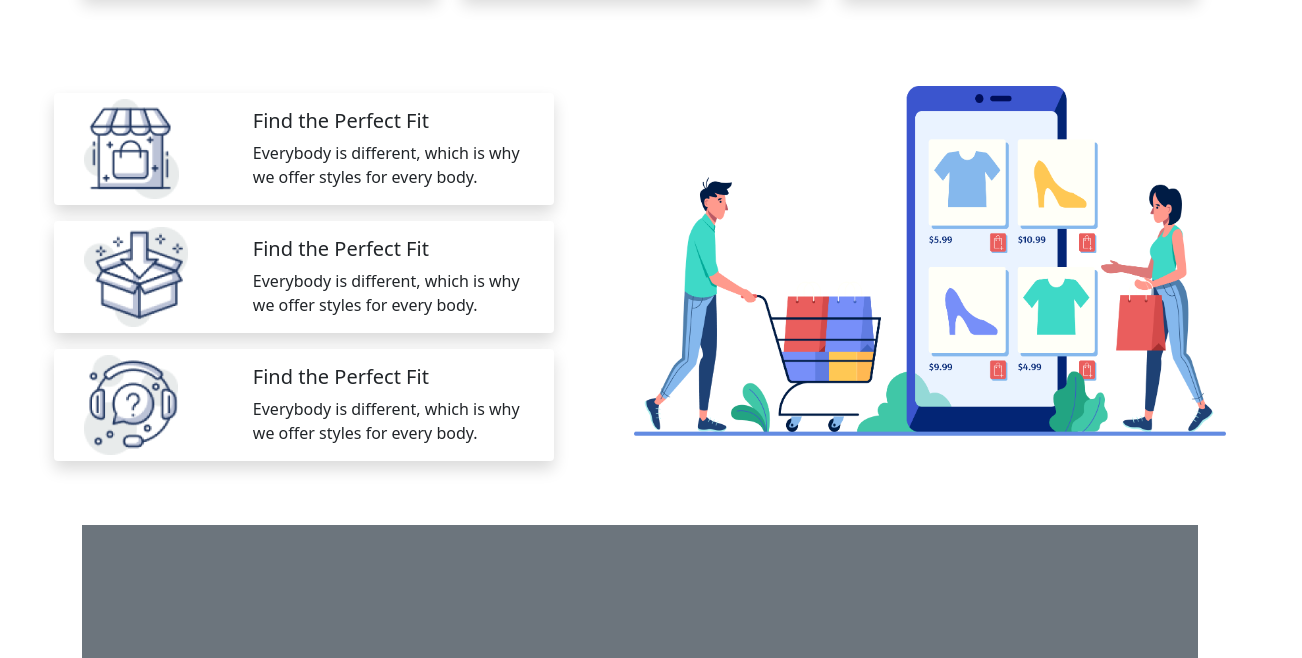
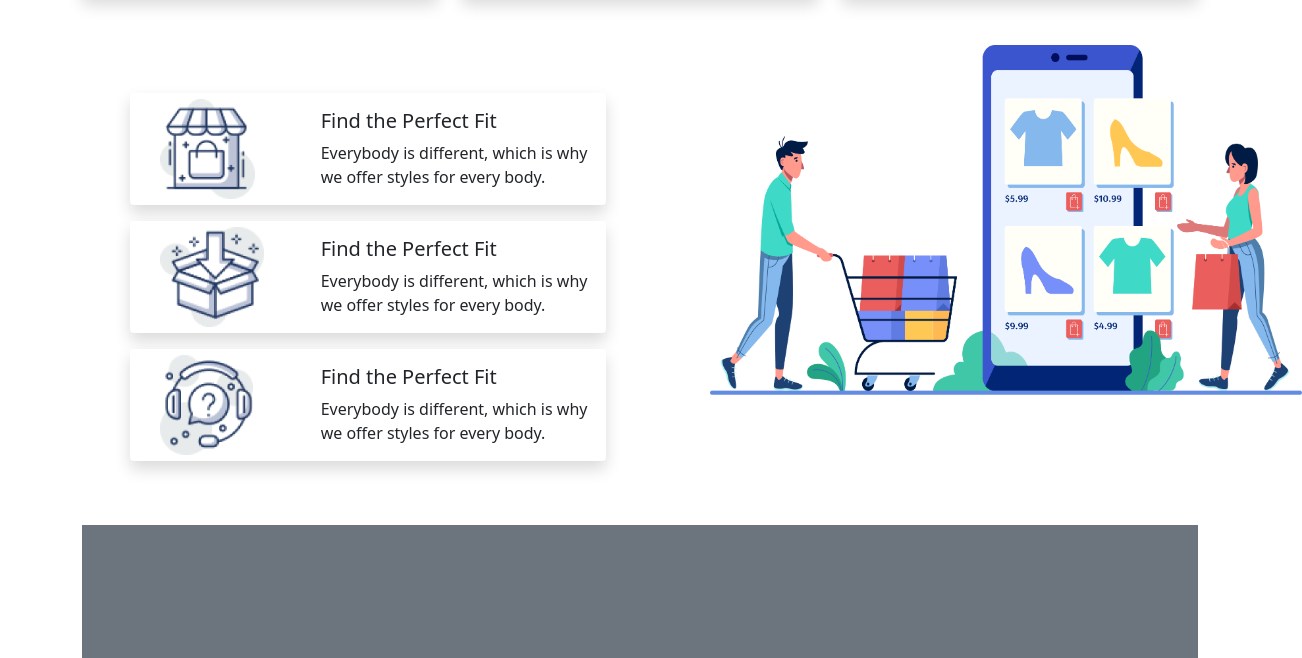
Before and after one commit to Sun-Debnath/assignment-2, a plain HTML site: page index.html in a window 1280 px wide. Shown: the part 1815-2473 px from the top of the page, 1302 px wide, since content can reach past the window. Drawn offline with Linux system fonts and the light colour scheme; files whose address does not match are found by name.

Commit message:
small change

```diff
--- a/index.html
+++ b/index.html
@@ -34,6 +34,7 @@
         </section>
 
         <section class="container mt-5 d-flex">
+            <div class="row">
                 <div class="col-md-6 mt-5 mt-5">
                     <h1> <span style="color:rgb(236, 209, 53);">BE THE PENGUINS</span> <br><span
                             style="color: rgb(14, 14, 99);"> OF WINTER</span> </h1>
@@ -44,6 +45,8 @@
 
                 <div class="col-md-6">
                     <img height="500px" src="image/main.png" alt="">
+                </div>
+
             </div>
 
         </section>
@@ -176,14 +179,15 @@
 
         </section>
         <section id="us" class=" d-flex justify-content-center align-items-center mt-5 gx-5 container">
+            <div class="row">
                 <div class="mt-5 col-md-6" style="max-width: 500px;">
 
                     <div class="card mb-3 border-0 shadow">
                         <div class="row gx-5 align-items-center justify-content-around">
-                      <div class="col-md-4 last">
+                          <div class="col-sm-4 last">
                             <img src="icon/image 12.png" alt="...">
                           </div>
-                      <div class="col-md-8">
+                          <div class="col-sm-8">
                             <div class="card-body">
                               <h5 class="card-title">Find the Perfect Fit</h5>
                               <p class="card-text">Everybody is different, which is why we offer styles for every body.</p>
@@ -195,10 +199,10 @@
 
                     <div class="card mb-3 border-0 shadow">
                         <div class="row gx-5 align-items-center justify-content-around">
-                      <div class="col-md-4 last">
+                          <div class="col-sm-4 last">
                             <img src="icon/image 13.png" alt="...">
                           </div>
-                      <div class="col-md-8">
+                          <div class="col-sm-8">
                             <div class="card-body">
                               <h5 class="card-title">Find the Perfect Fit</h5>
                               <p class="card-text">Everybody is different, which is why we offer styles for every body.</p>
@@ -208,12 +212,12 @@
                       </div>
                     </div>
 
-                <div class="card mb-3 border-0 shadow" >
-                    <div class="row gx-5 align-items-center justify-content-around">
-                      <div class="col-md-4 last">
+                    <div class="card mb-3 border-0 shadow justify-content-sm-center" >
+                        <div class="row gx-5 align-items-center justify-content-around ">
+                          <div class="col-sm-4 last">
                             <img src="icon/image 14.png" alt="...">
                           </div>
-                      <div class="col-md-8">
+                          <div class="col-sm-8">
                             <div class="card-body">
                               <h5 class="card-title">Find the Perfect Fit</h5>
                               <p class="card-text">Everybody is different, which is why we offer styles for every body.</p>
@@ -223,9 +227,11 @@
                     </div>
                 </div>
 
-            <div class="third">
+                <div class="third col-md-6">
                     <img src="icon/XMLID 1.png" alt="">
                 </div>
+            </div>
+
         </section>
         <section id="submit" style="height: 400px;" class="d-flex justify-content-center bg-secondary mt-5 align-items-center">
             <div>
```
Lines whose indentation alone changed are shown as unchanged.
